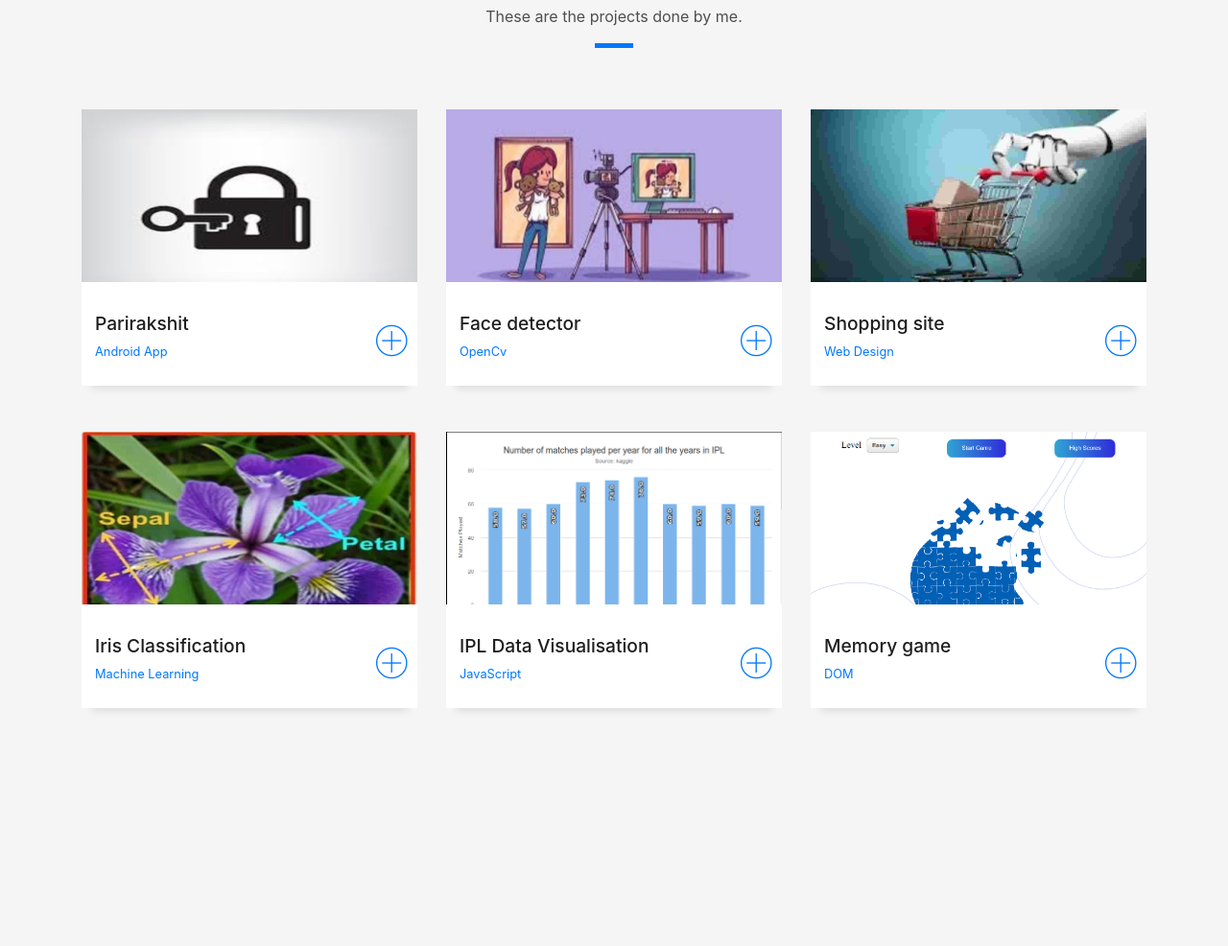
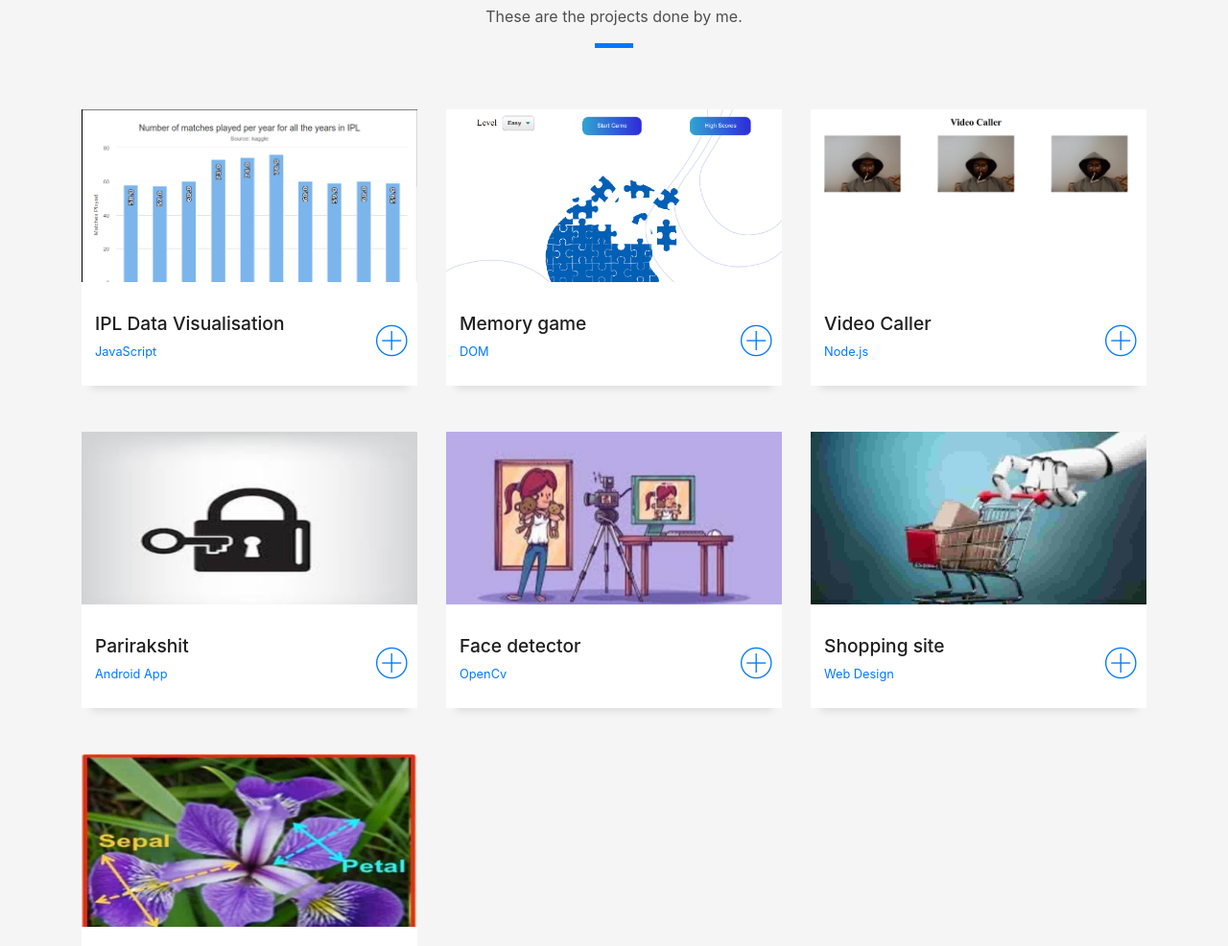
Before and after one commit to f4ayush/My-portfolio, a plain HTML site: page index.html in a window 1280 px wide. Shown: the part 1738-2724 px from the top of the page at 96% size. Before the commit the page ends 2524 px from the top, so only its background shows below. Drawn offline with Linux system fonts and the light colour scheme; files whose address does not match are found by name.

Commit message:
Added video caller project

```diff
--- a/index.html
+++ b/index.html
@@ -185,6 +185,81 @@
         </div>
       </div>
       <div class="row">
+
+        <div class="col-md-4">
+          <div class="work-box">
+            <a href="https://ayush-ipl.herokuapp.com/">
+              <div class="work-img">
+                <img src="img/IPL.png" alt="" class="img-fluid">
+              </div>
+              <div class="work-content">
+                <div class="row">
+                  <div class="col-sm-8">
+                    <h2 class="w-title">IPL Data Visualisation</h2>
+                    <div class="w-more">
+                      <span class="w-ctegory">JavaScript</span>
+                    </div>
+                  </div>
+                  <div class="col-sm-4">
+                    <div class="w-like">
+                      <span class="ion-ios-plus-outline"></span>
+                    </div>
+                  </div>
+                </div>
+              </div>
+            </a>
+          </div>
+        </div>
+        <div class="col-md-4">
+          <div class="work-box">
+            <a href="https://ayush-memory-game.vercel.app/">
+              <div class="work-img">
+                <img src="img/memory-game.png" alt="" class="img-fluid">
+              </div>
+              <div class="work-content">
+                <div class="row">
+                  <div class="col-sm-8">
+                    <h2 class="w-title">Memory game</h2>
+                    <div class="w-more">
+                      <span class="w-ctegory">DOM</span>
+                    </div>
+                  </div>
+                  <div class="col-sm-4">
+                    <div class="w-like">
+                      <span class="ion-ios-plus-outline"></span>
+                    </div>
+                  </div>
+                </div>
+              </div>
+            </a>
+          </div>
+        </div>
+
+        <div class="col-md-4">
+          <div class="work-box">
+            <a href="https://github.com/f4ayush/video-caller">
+              <div class="work-img">
+                <img src="img/video-caller.png" alt="" class="img-fluid">
+              </div>
+              <div class="work-content">
+                <div class="row">
+                  <div class="col-sm-8">
+                    <h2 class="w-title">Video Caller</h2>
+                    <div class="w-more">
+                      <span class="w-ctegory">Node.js</span>
+                    </div>
+                  </div>
+                  <div class="col-sm-4">
+                    <div class="w-like">
+                      <span class="ion-ios-plus-outline"></span>
+                    </div>
+                  </div>
+                </div>
+              </div>
+            </a>
+          </div>
+        </div>
+
         <div class="col-md-4">
           <div class="work-box">
             <a href="https://github.com/f4ayush/parirakshit">
@@ -281,55 +356,6 @@
             </a>
           </div>
         </div>
-        <div class="col-md-4">
-          <div class="work-box">
-            <a href="https://ayush-ipl.herokuapp.com/">
-              <div class="work-img">
-                <img src="img/IPL.png" alt="" class="img-fluid">
-              </div>
-              <div class="work-content">
-                <div class="row">
-                  <div class="col-sm-8">
-                    <h2 class="w-title">IPL Data Visualisation</h2>
-                    <div class="w-more">
-                      <span class="w-ctegory">JavaScript</span>
-                    </div>
-                  </div>
-                  <div class="col-sm-4">
-                    <div class="w-like">
-                      <span class="ion-ios-plus-outline"></span>
-                    </div>
-                  </div>
-                </div>
-              </div>
-            </a>
-          </div>
-        </div>
-        <div class="col-md-4">
-          <div class="work-box">
-            <a href="https://ayush-memory-game.vercel.app/">
-              <div class="work-img">
-                <img src="img/memory-game.png" alt="" class="img-fluid">
-              </div>
-              <div class="work-content">
-                <div class="row">
-                  <div class="col-sm-8">
-                    <h2 class="w-title">Memory game</h2>
-                    <div class="w-more">
-                      <span class="w-ctegory">DOM</span>
-                    </div>
-                  </div>
-                  <div class="col-sm-4">
-                    <div class="w-like">
-                      <span class="ion-ios-plus-outline"></span>
-                    </div>
-                  </div>
-                </div>
-              </div>
-            </a>
-          </div>
-        </div>
-
       </div>
     </div>
   </section>
```
